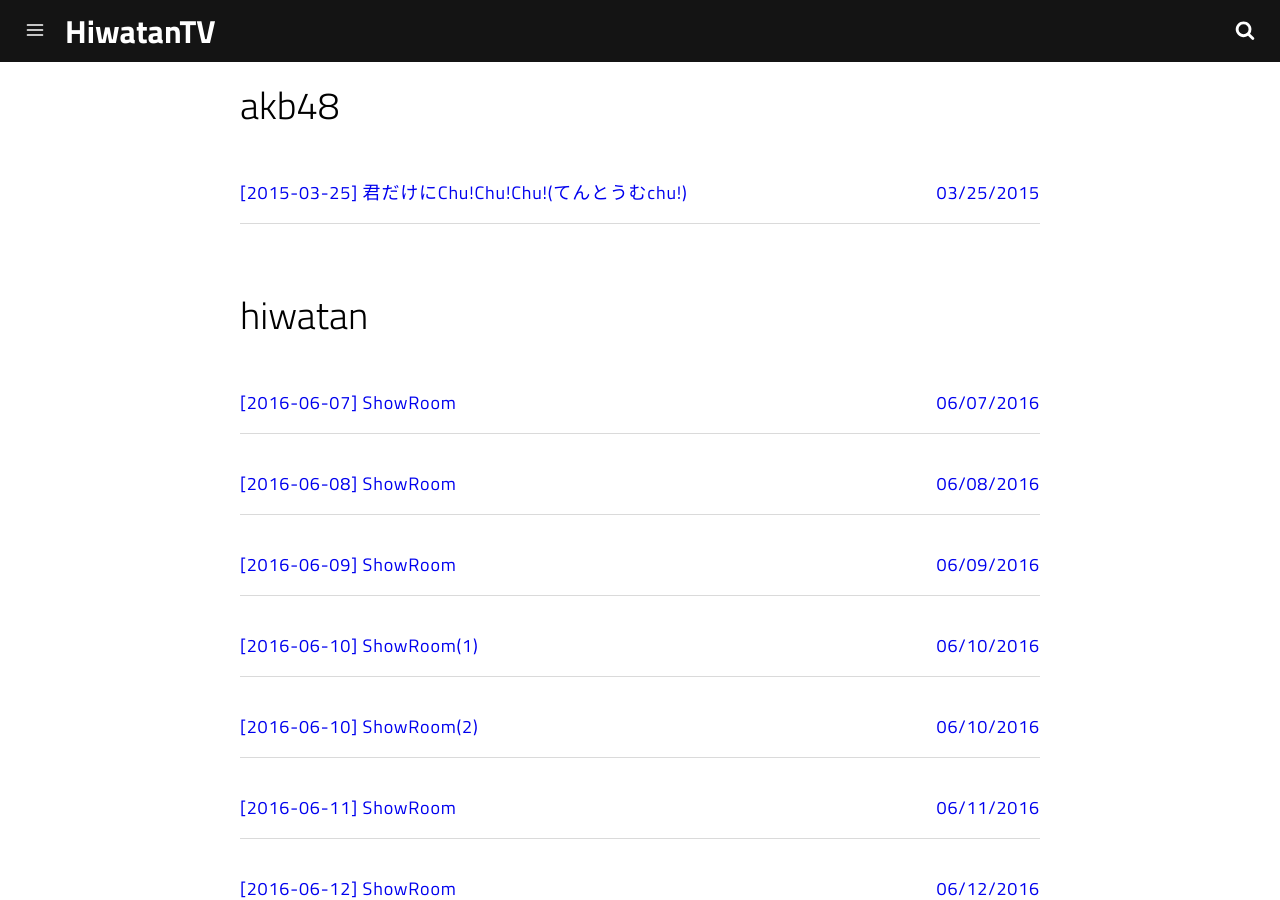
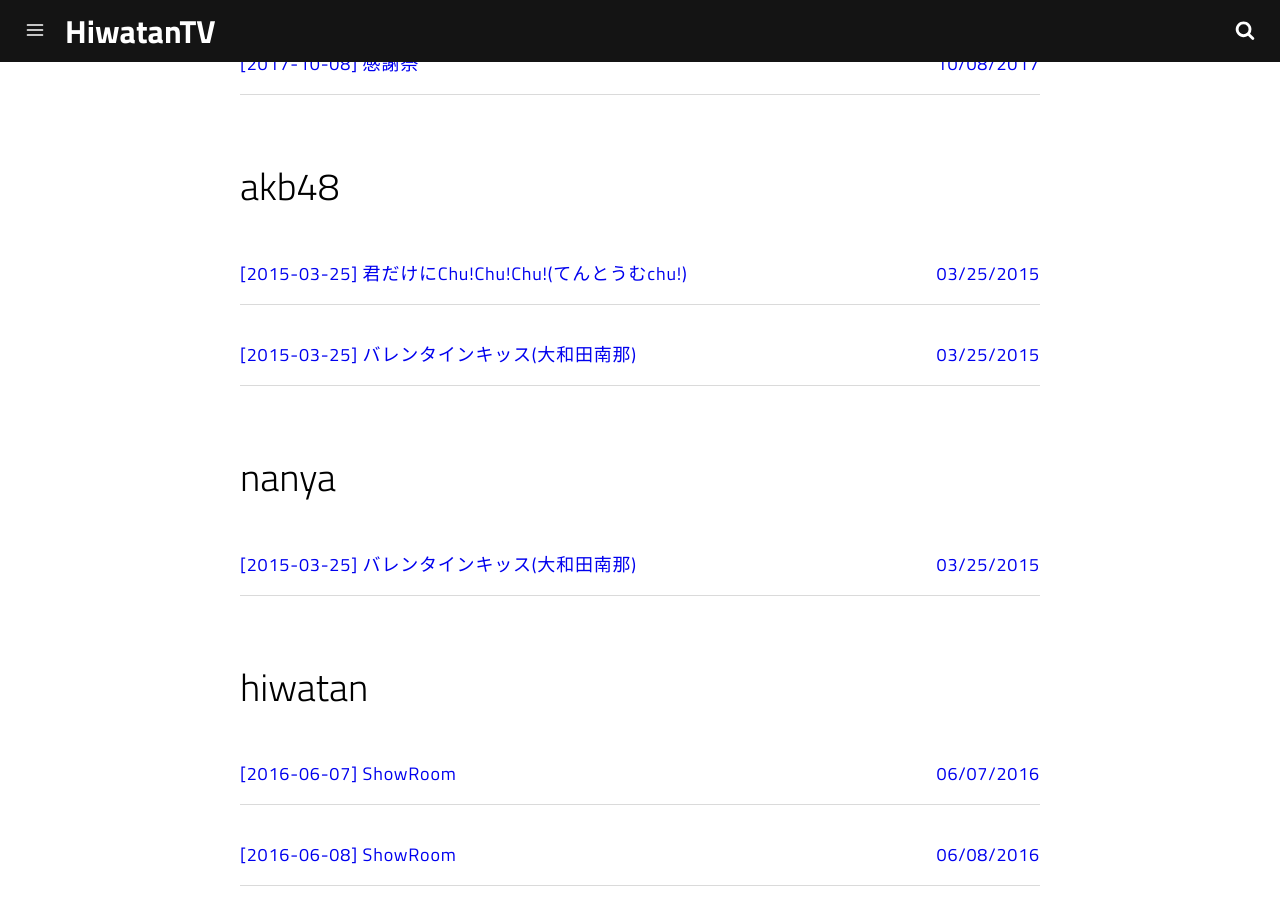
Before and after one commit to joyplug/hiwatanTV, a Jekyll site: the page built from tags.html, in a window 1280 px wide and 900 px high, scrolled down 2156 px. Built offline with Jekyll 4.4.1, drawn with Linux system fonts in a browser that asks for light colours; some of the changed text lies outside the part shown.

Commit message:
Add Posts

```diff
--- /dev/null
+++ b/_posts/2015-03-25-CONCERT_YOUNGCON_VALENTINE_KISS.md
@@ -0,0 +1,18 @@
+---
+layout: post
+title: "[2015-03-25] バレンタインキッス(大和田南那)"
+description: 2015 영멤버 전국콘 - バレンタインキッス(大和田南那)
+image: 'https://i.vimeocdn.com/video/664252181_1280x720.jpg'
+category: 'concert'
+tags:
+- akb48
+- nanya
+- concert
+twitter_text: 2015 영멤버 전국콘 - バレンタインキッス(大和田南那)
+introduction: 2015 영멤버 전국콘 - バレンタインキッス(大和田南那)
+---
+<figure class="video_container">
+<iframe src="https://player.vimeo.com/video/240842625" height="360" frameborder="0" webkitallowfullscreen mozallowfullscreen allowfullscreen></iframe>
+</figure>
+
+나냐도 그립네 ㅠㅠ<br>
```
Also changed, not shown: _posts/2015-03-25-CONCERT_YOUNGCON_CHUCHUCHU.md (+2 -2 lines).
